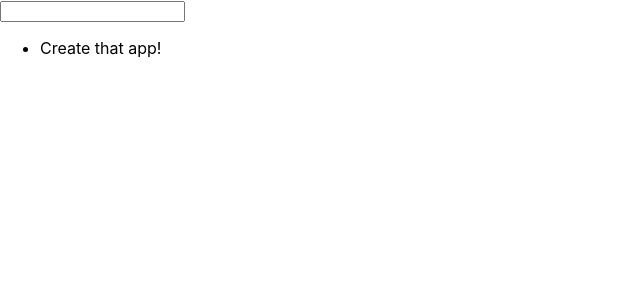
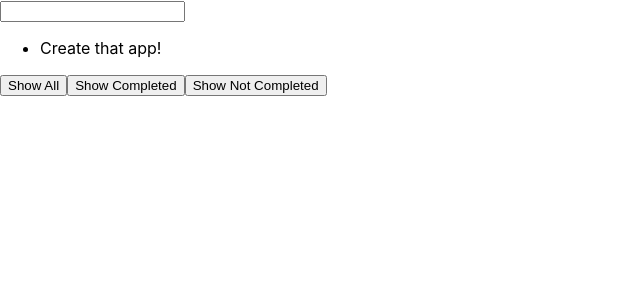
Before and after one commit to d-kowalik/todo-calendar, a React (Create React App) app: page / in a window 1280 px wide. Shown: the top 300 px of the page, without its empty margins (0-640 px from the left). Built offline with nearby package versions, Linux system fonts and the light colour scheme.

Commit message:
Populate VisiblityFilters.js with buttons

```diff
--- a/src/VisibilityFilters.js
+++ b/src/VisibilityFilters.js
@@ -1,5 +1,11 @@
 import React from 'react'
 
-const VisibilityFilters = () => null
+const VisibilityFilters = () => (
+  <div>
+    <button type="button">Show All</button>
+    <button type="button">Show Completed</button>
+    <button type="button">Show Not Completed</button>
+  </div>
+)
 
 export default VisibilityFilters
```
